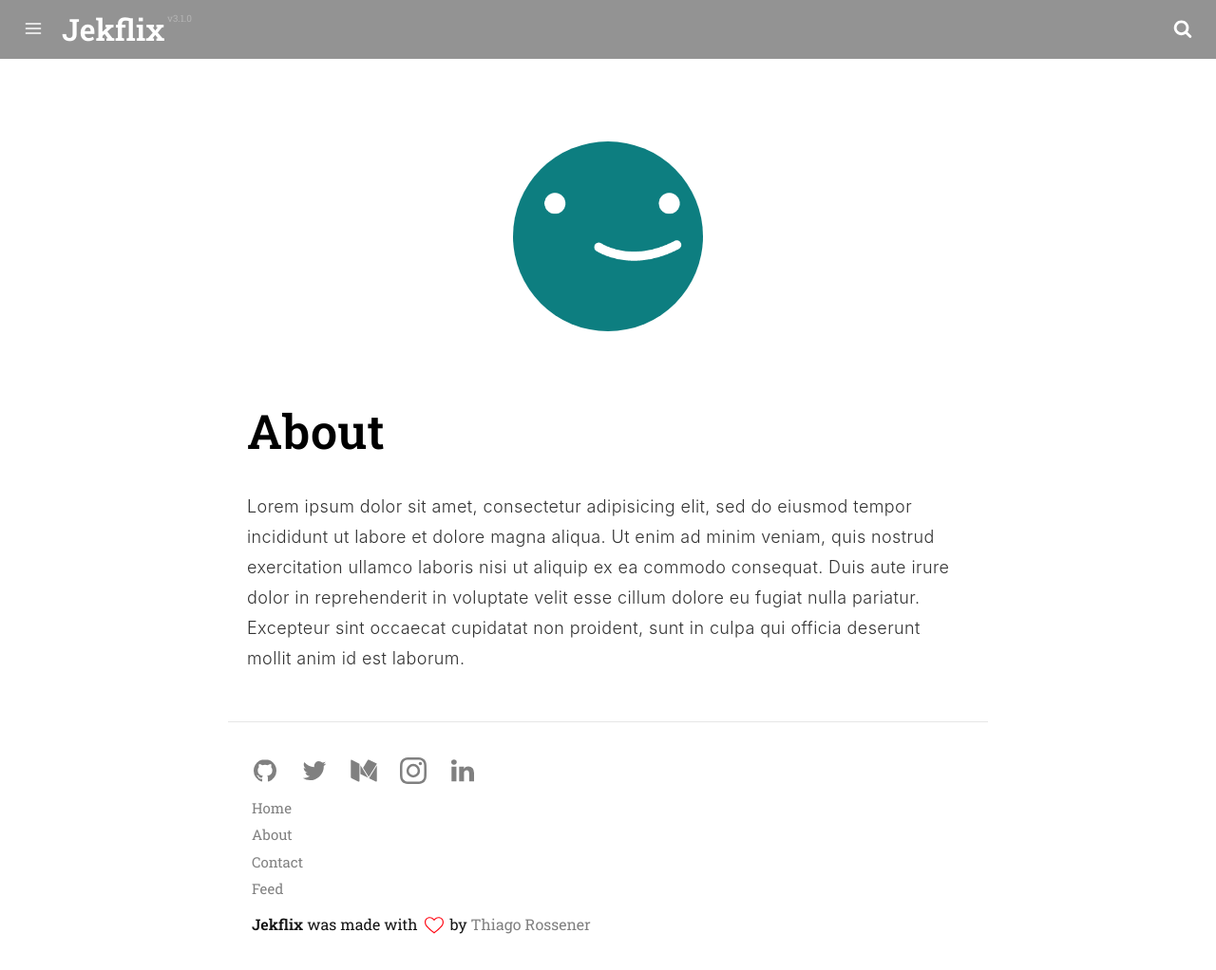
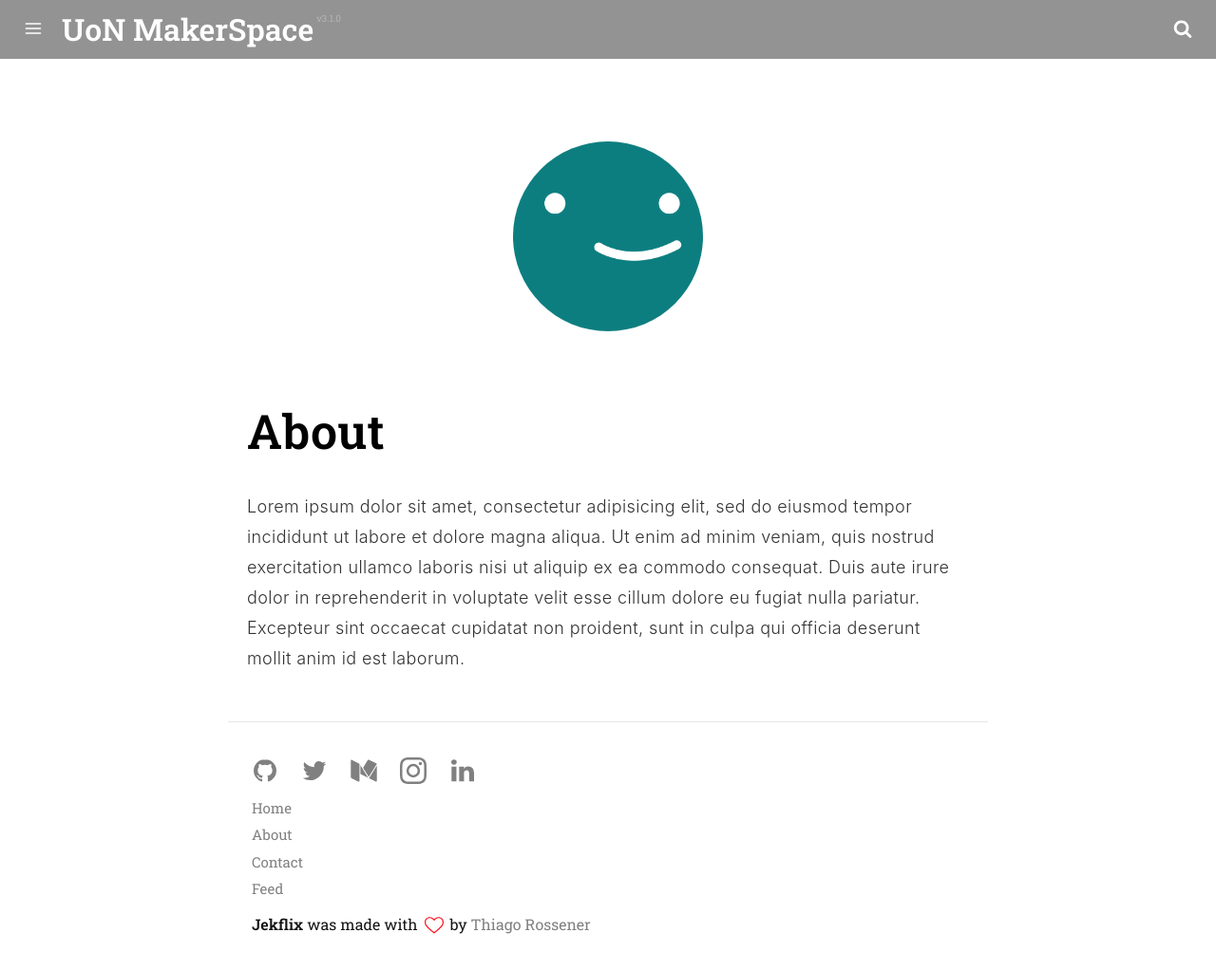
Before and after one commit to UoNMakerSpace/UoNMakerSpace.github.io, a Jekyll site: the page built from pages/about.md, in a window 1280 px wide and 1022 px high. Shown: the whole window at 95% size. Built offline with Jekyll 4.4.1, drawn with Linux system fonts in a browser that asks for light colours; some web fonts are replaced; some of the changed lines change nothing that is shown.

Commit message:
config changes

```diff
--- a/_config.yml
+++ b/_config.yml
@@ -1,8 +1,7 @@
 # Site Settings
-name: Jekflix
-title: Jekflix | A blog theme for Jekyll
-description: Jekflix is a template for Jekyll inspired by Netflix and made by
-  Thiago Rossener.
+name: UoN MakerSpace
+title: MakerSpace
+description: The website of the MakerSpace at the Univeristy of Nottingham
 tags:
   - blog
   - template
```
